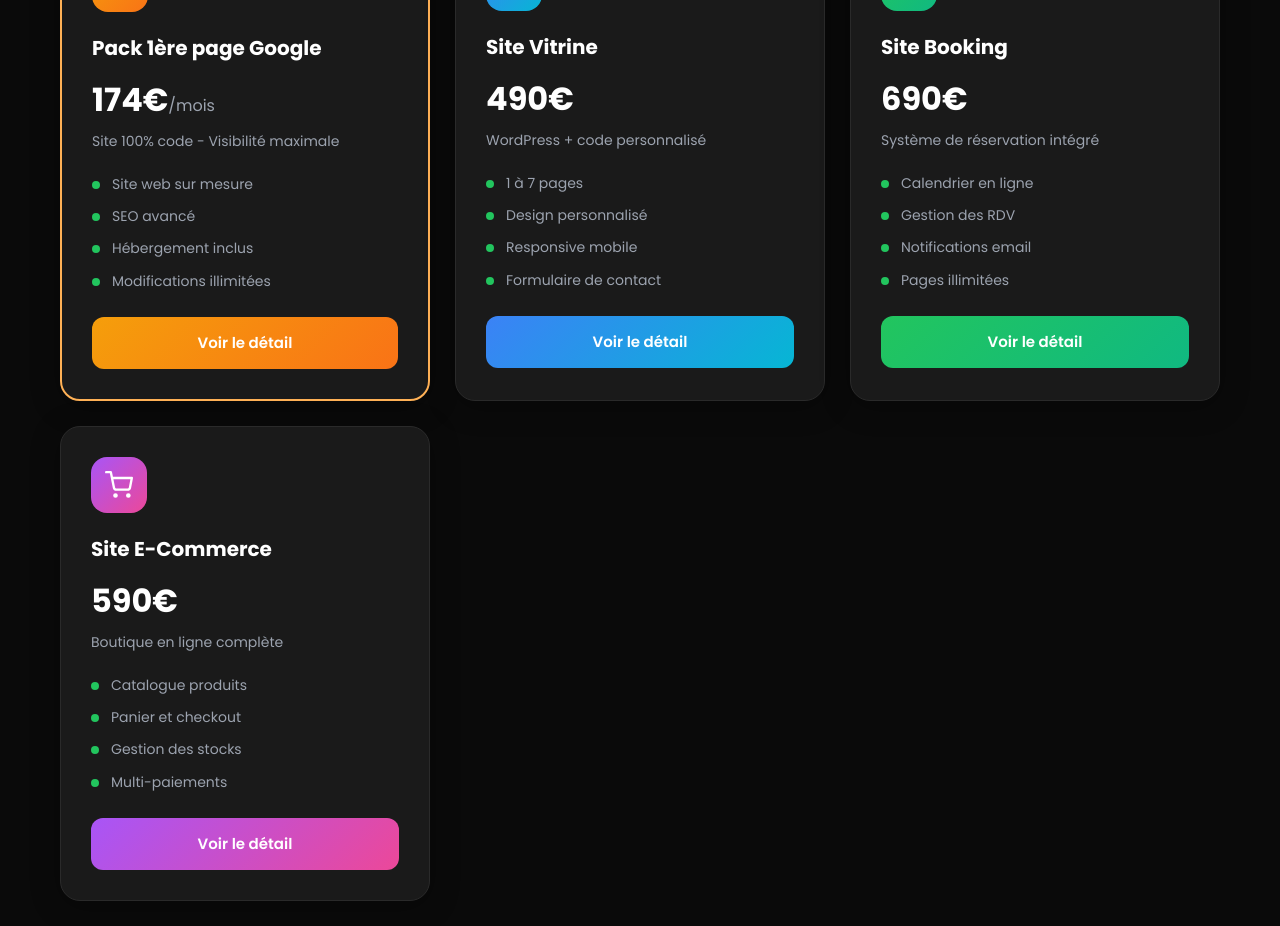
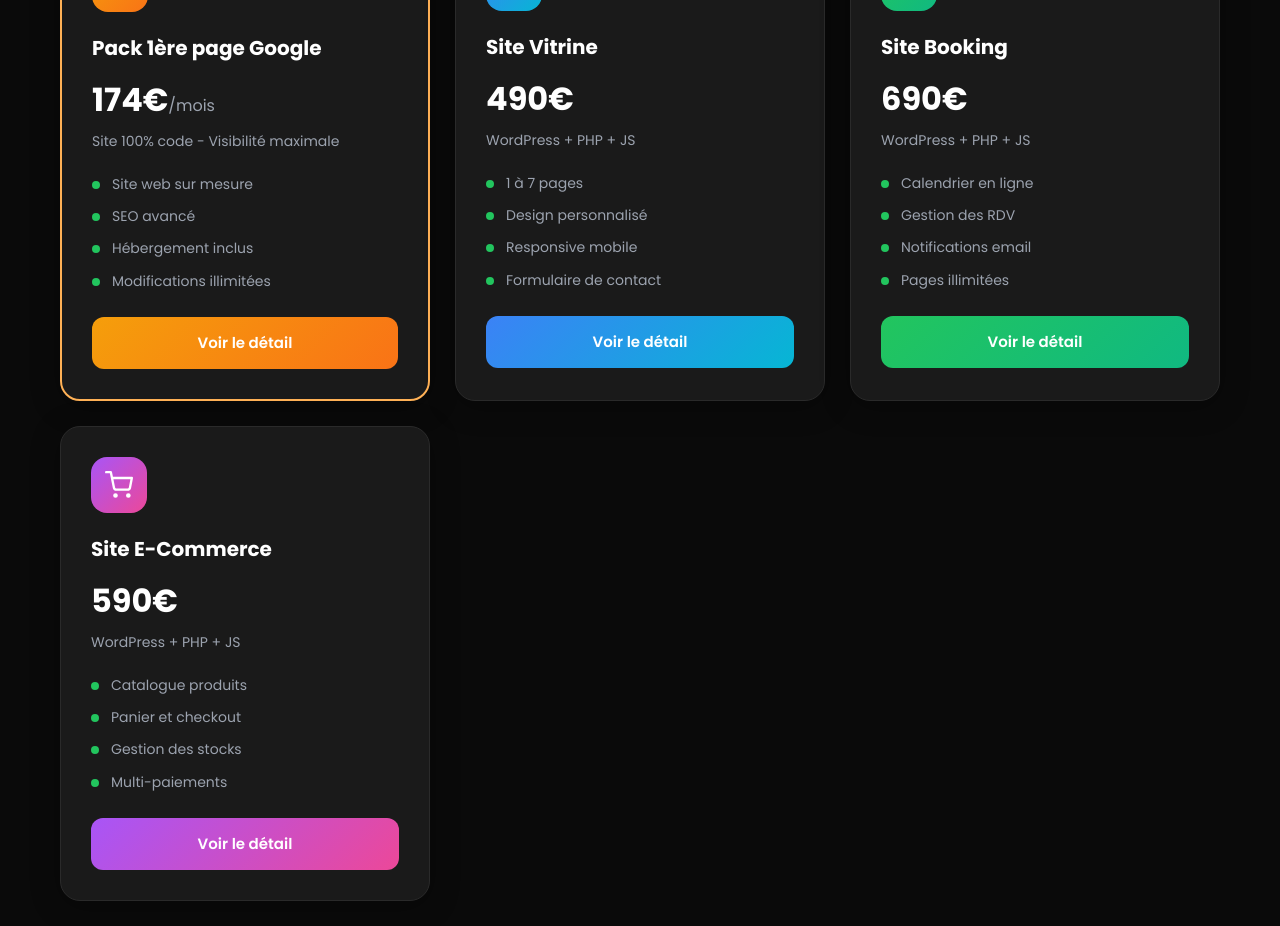
Before and after one commit to Casperdev4/webprime, a plain HTML site: page creation-site-internet.html in a window 1280 px wide. Shown: the part 900-1826 px from the top of the page. Drawn offline with Linux system fonts and the light colour scheme.

Commit message:
Descriptions offres: WordPress + PHP + JS
Co-Authored-By: Claude Opus 4.6 <noreply@anthropic.com>

```diff
--- a/creation-site-internet.html
+++ b/creation-site-internet.html
@@ -178,7 +178,7 @@
                     </div>
                     <h3 class="offer-title">Site Vitrine</h3>
                     <div class="offer-price">490€</div>
-                    <p class="offer-description">WordPress + code personnalisé</p>
+                    <p class="offer-description">WordPress + PHP + JS</p>
                     <ul class="offer-features">
                         <li>1 à 7 pages</li>
                         <li>Design personnalisé</li>
@@ -194,7 +194,7 @@
                     </div>
                     <h3 class="offer-title">Site Booking</h3>
                     <div class="offer-price">690€</div>
-                    <p class="offer-description">Système de réservation intégré</p>
+                    <p class="offer-description">WordPress + PHP + JS</p>
                     <ul class="offer-features">
                         <li>Calendrier en ligne</li>
                         <li>Gestion des RDV</li>
@@ -210,7 +210,7 @@
                     </div>
                     <h3 class="offer-title">Site E-Commerce</h3>
                     <div class="offer-price">590€</div>
-                    <p class="offer-description">Boutique en ligne complète</p>
+                    <p class="offer-description">WordPress + PHP + JS</p>
                     <ul class="offer-features">
                         <li>Catalogue produits</li>
                         <li>Panier et checkout</li>
```
Also changed, not shown: index.html (+3 -3 lines), site-booking.html (+1 -1 lines), site-ecommerce.html (+1 -1 lines), site-vitrine.html (+1 -1 lines).
